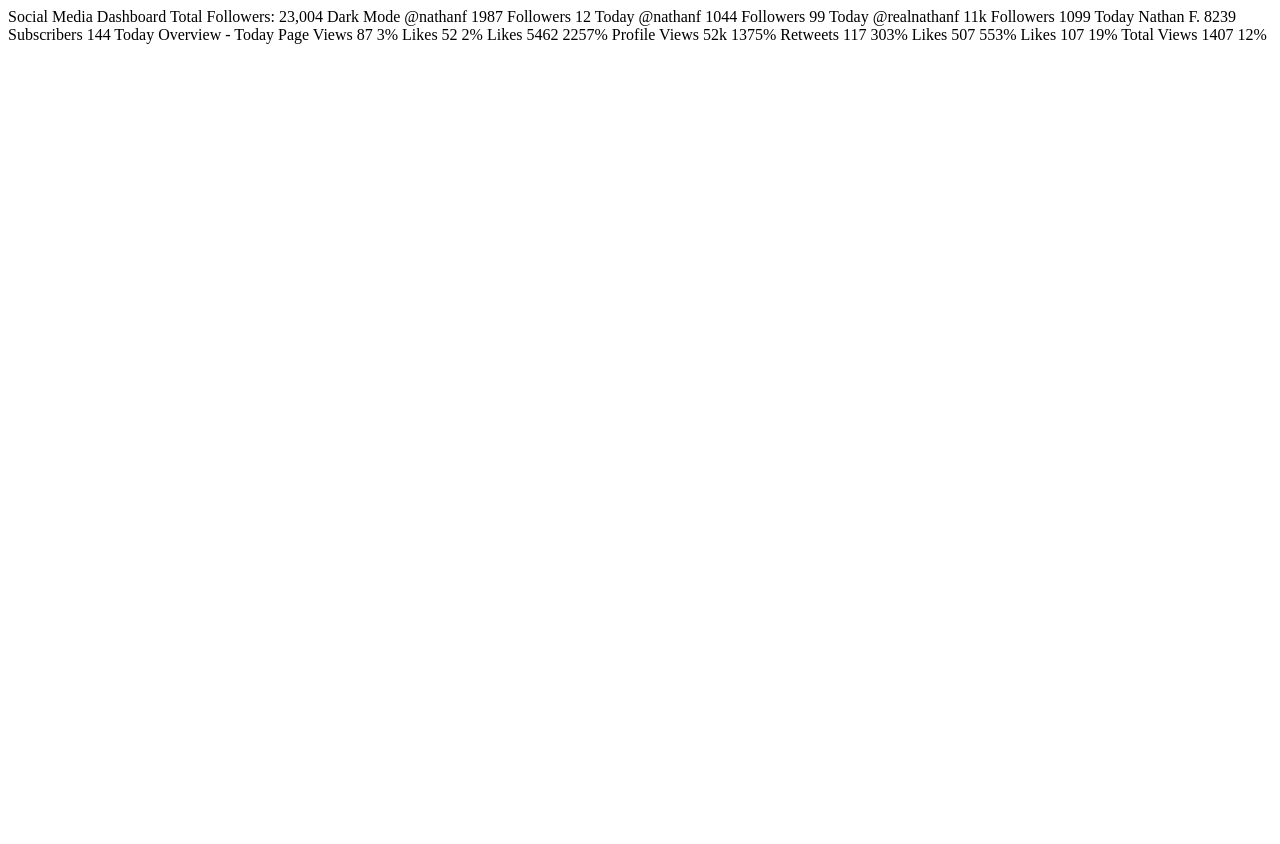
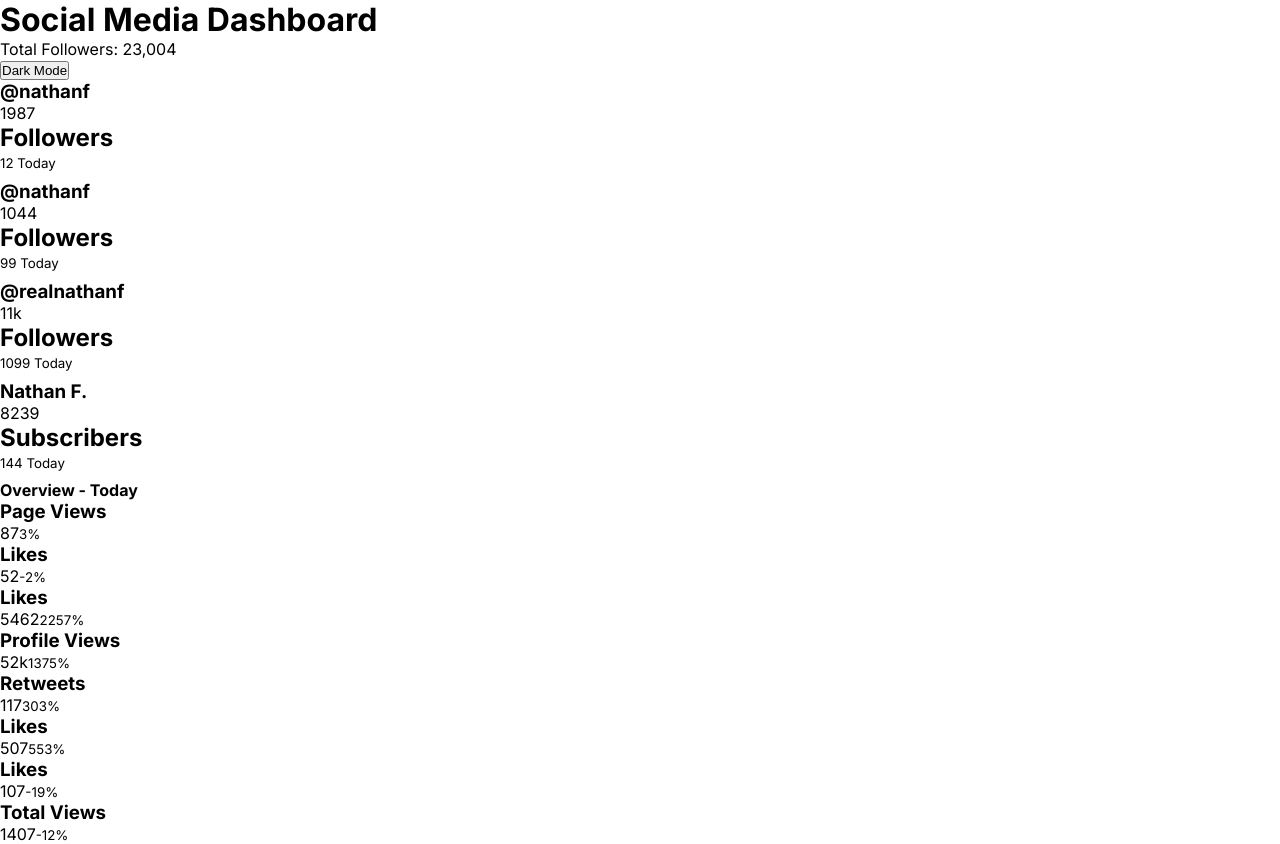
Before and after one commit to betty-pap/social-media-dashboard-with-theme-switcher-master, a React (Vite) app: page / in a window 1280 px wide. Before the commit the page ends 800 px from the top, so only its background shows below. Built offline with nearby package versions, Linux system fonts and the light colour scheme.

Commit message:
moved data in data.js, made components, started styling

```diff
--- a/index.html
+++ b/index.html
@@ -5,6 +5,9 @@
   <meta name="viewport" content="width=device-width, initial-scale=1.0"> <!-- displays site properly based on user's device -->
 
   <link rel="icon" type="image/png" sizes="32x32" href="./images/favicon-32x32.png">
+  <link rel="preconnect" href="https://fonts.googleapis.com">
+  <link rel="preconnect" href="https://fonts.gstatic.com" crossorigin>
+  <link href="https://fonts.googleapis.com/css2?family=Inter:ital,opsz,wght@0,14..32,100..900;1,14..32,100..900&display=swap" rel="stylesheet">
 
   <title>Social Media Dashboard</title>
 
--- a/src/App.jsx
+++ b/src/App.jsx
@@ -1,69 +1,31 @@
+import {statistics, overviewData} from "./data";
+import OverviewCard from "./components/OverviewCard";
+import StatCard from "./components/StatCard";
+
+
 function App() {
+
+
   return(
     <div>
+      <div className="header">
+        <h1>Social Media Dashboard</h1>
+        <p>Total Followers: 23,004</p>
+      </div>
 
-      Social Media Dashboard
-      Total Followers: 23,004
+      <button>Dark Mode</button>
 
-      Dark Mode
+      {statistics.map((stat, index) => (
+        <StatCard key={index} stat={stat} />
+      ))}
+
+      <h4>Overview - Today</h4>
+
+      {overviewData.map((item, index) => (
+        <OverviewCard key={index} item={item}/>
+      ))}
 
 
-
-      @nathanf
-      1987
-      Followers
-      12 Today
-
-      @nathanf
-      1044
-      Followers
-      99 Today
-
-      @realnathanf
-      11k
-      Followers
-      1099 Today
-
-      Nathan F.
-      8239
-      Subscribers
-      144 Today
-
-
-
-      Overview - Today
-
-      Page Views
-      87
-      3%
-
-      Likes
-      52
-      2%
-
-      Likes
-      5462
-      2257%
-
-      Profile Views
-      52k
-      1375%
-
-      Retweets
-      117
-      303%
-
-      Likes
-      507
-      553%
-
-      Likes
-      107
-      19%
-
-      Total Views
-      1407
-      12%
     </div>
   )
 }
--- /dev/null
+++ b/src/components/OverviewCard.jsx
@@ -0,0 +1,16 @@
+import React from 'react'
+
+const OverviewCard = ({item}) => {
+  return (
+    <div>
+      <div className="card-small">
+        <h3>{item.title}</h3>
+        <span>{item.number}</span>
+        <small className={item.changeColor === "green" ? "stat-green": "stat-red"}>{item.change}</small>
+      </div>
+
+    </div>
+  )
+}
+
+export default OverviewCard;
--- /dev/null
+++ b/src/components/StatCard.jsx
@@ -0,0 +1,19 @@
+import React from 'react'
+
+const StatCard = ({stat}) => {
+
+
+  return (
+    <div>
+      <div className="card-big">
+        <h3>{stat.username}</h3>
+        <span>{stat.number}</span>
+        <h2>{stat.followers}</h2>
+        <small className={ stat.statColor === 'green' ? "stat-green" : "stat-red"}>{stat.statToday}</small>
+      </div>
+
+    </div>
+  )
+}
+
+export default StatCard;
--- /dev/null
+++ b/src/data.js
@@ -0,0 +1,19 @@
+const statistics = [
+  {username: '@nathanf', number: 1987, followers: 'Followers', statToday: '12 Today', statColor: 'green'},
+  {username: '@nathanf', number: 1044, followers: 'Followers', statToday: '99 Today', statColor: 'green'},
+  {username: '@realnathanf', number: '11k', followers: 'Followers', statToday: '1099 Today', statColor: 'green'},
+  {username: 'Nathan F.', number: 8239, followers: 'Subscribers', statToday: '144 Today', statColor: 'red'},
+];
+
+const overviewData = [
+  { title: "Page Views", number: 87, change: "3%", changeColor: "green" },
+  { title: "Likes", number: 52, change: "-2%", changeColor: "red" },
+  { title: "Likes", number: 5462, change: "2257%", changeColor: "green" },
+  { title: "Profile Views", number: "52k", change: "1375%", changeColor: "green" },
+  { title: "Retweets", number: 117, change: "303%", changeColor: "green" },
+  { title: "Likes", number: 507, change: "553%", changeColor: "green" },
+  { title: "Likes", number: 107, change: "-19%", changeColor: "red" },
+  { title: "Total Views", number: 1407, change: "-12%", changeColor: "red" },
+];
+
+export  {statistics, overviewData};
--- a/src/style.css
+++ b/src/style.css
@@ -0,0 +1,40 @@
+*{
+  box-sizing: border-box;
+  padding: 0;
+  margin: 0;
+}
+
+:root {
+  font-family: "Inter", sans-serif;
+  font-weight: 400;
+  --clr-big-bg: hsl(0, 0%, 100%);
+  --clr-top-bg-pattern: hsl(225, 100%, 98%);
+  --clr-card-bg:  hsl(227, 47%, 96%);
+  --clr-text-sm: hsl(228, 12%, 44%);
+  --clr-text-nr:  hsl(230, 17%, 14%);
+  --clr-stat-red:  hsl(356, 69%, 56%);
+  --clr-stat-green: hsl(163, 72%, 41%);
+  --clr-fb:  hsl(208, 92%, 53%);
+  --clr-tw: hsl(203, 89%, 53%);
+  --clr-ins: linear-gradient(hsl(37, 97%, 70%), hsl(329, 70%, 58%));
+  --clr-yt: hsl(348, 97%, 39%);
+  --clr-btn:  hsl(230, 22%, 74%);
+}
+
+body.dark-mode {
+  --clr-big-bg: hsl(230, 17%, 14%);
+  --clr-top-bg-pattern: hsl(232, 19%, 15%);
+  --clr-card-bg:  hsl(228, 28%, 20%);
+  --clr-text-sm: hsl(228, 34%, 66%);
+  --clr-text-nr:  hsl(0, 0%, 100%);
+  --clr-btn: linear-gradient(hsl(210, 78%, 56%), hsl(146, 68%, 55%));
+}
+
+h3 {
+
+}
+
+.card-big {
+  width: 90%;
+  height: 100px;
+}
```
Also changed, not shown: 2 other files (tests, documents, lock files or other folders).
